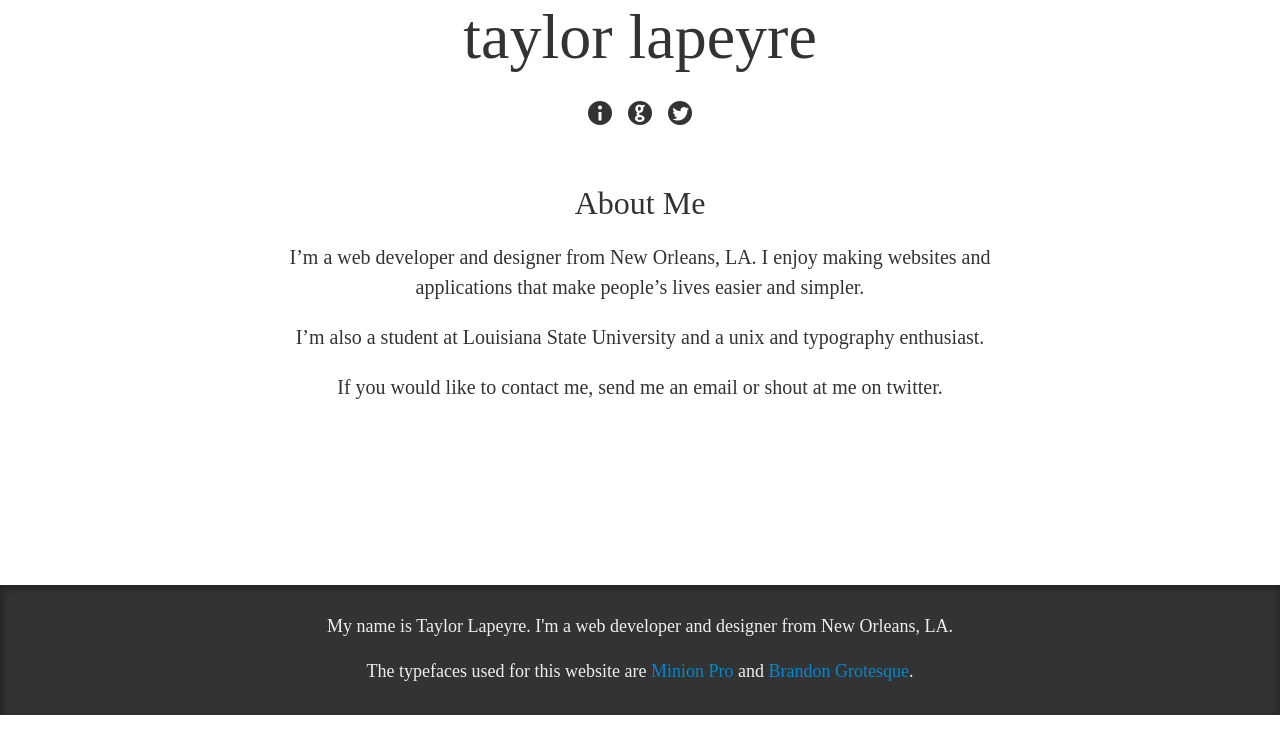
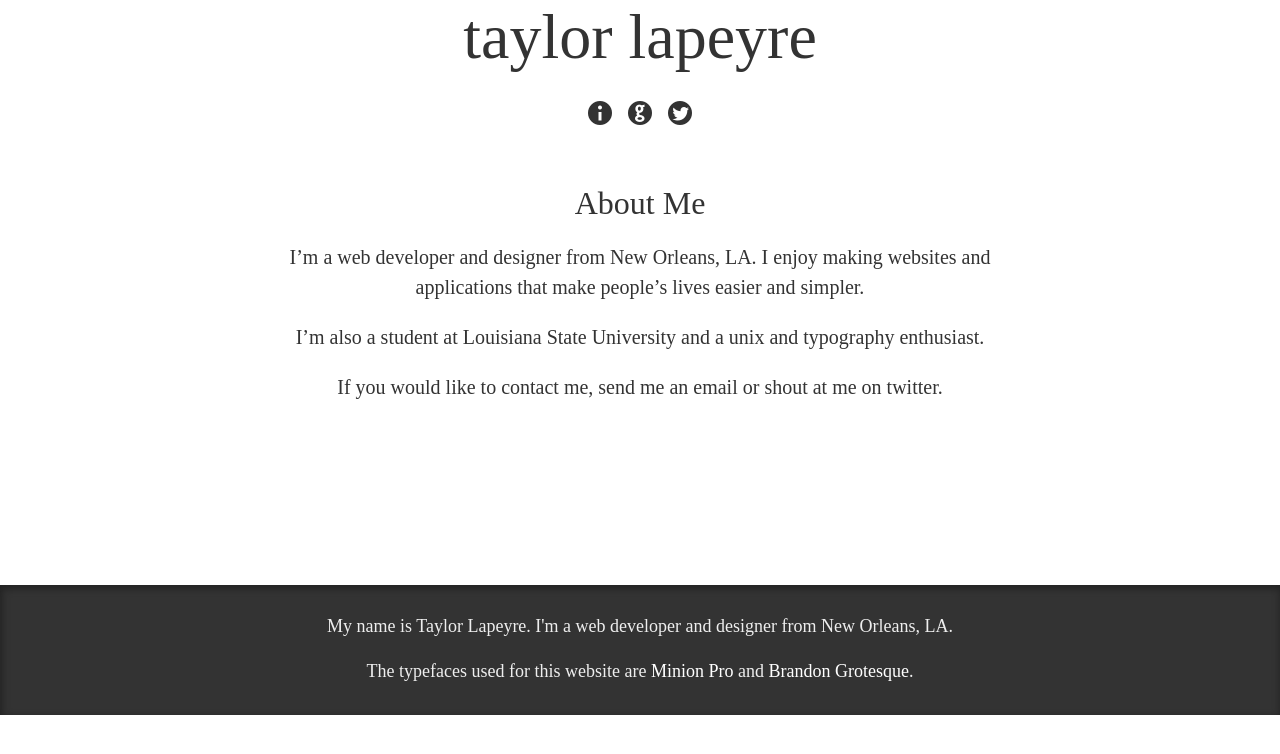
Before and after one commit to taylorlapeyre/taylorlapeyre.github.io, a Jekyll site: the page built from about.md, in a window 1280 px wide. Shown: the top 754 px of the page. Built offline with Jekyll 4.4.1, drawn with Linux system fonts in a browser that asks for light colours.

Commit message:
change color of footer links

```diff
--- a/css/taylorlapeyre.css
+++ b/css/taylorlapeyre.css
@@ -122,6 +122,10 @@ footer {
 
 footer p { color: #EEE !important; }
 
+footer a { color: #FFF !important; }
+
+footer a:hover { color: #EEE }
+
 @media only screen and (max-width: 767px) {
   #main {
     width: 90%;
```
